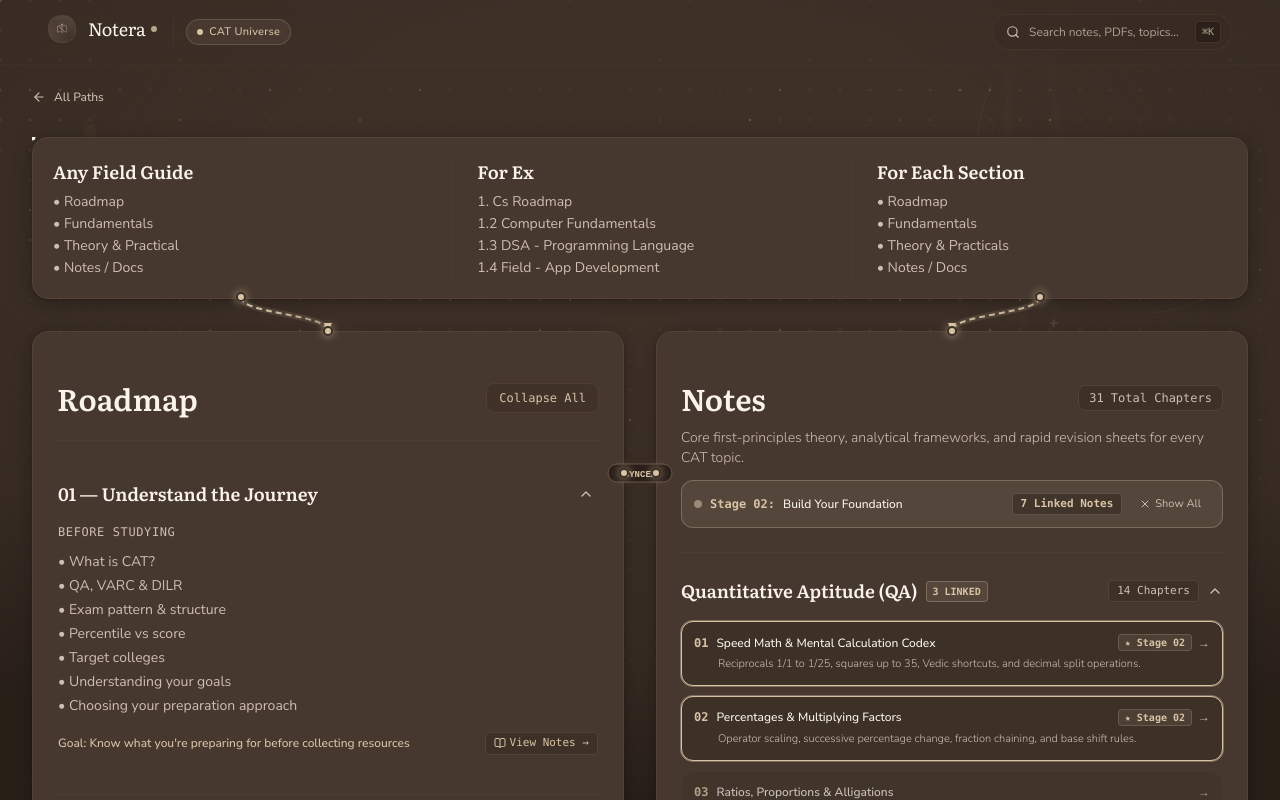
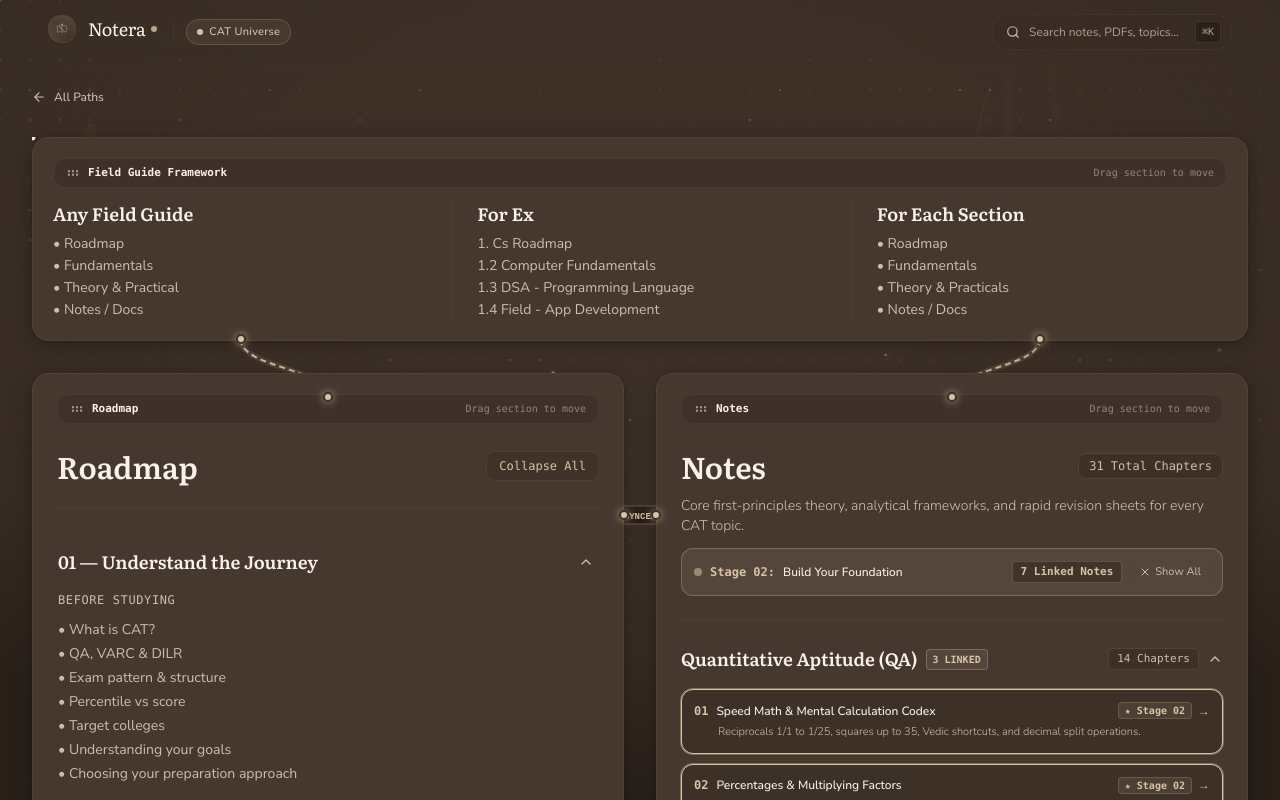
Before and after one commit to AbhinavXDayal/Notera, a React (Vite) app: page / in a window 1280 px wide. Both pictures are taken after a click on the element 410 px from the left and 327 px from the top of the page. Shown: the top 800 px of the page. Built offline with nearby package versions, Linux system fonts and the light colour scheme.

Commit message:
Enable smooth section dragging across Field Guide, Roadmap, and Notes with live updating connector lines

```diff
--- a/src/components/cat/CatOverviewTab.tsx
+++ b/src/components/cat/CatOverviewTab.tsx
@@ -1,5 +1,13 @@
 import React, { useState, useRef, useEffect, useCallback } from "react";
-import { ArrowLeft, ChevronDown, Sparkles, BookOpen, X } from "lucide-react";
+import {
+  ArrowLeft,
+  ChevronDown,
+  Sparkles,
+  BookOpen,
+  X,
+  GripHorizontal,
+  RotateCcw,
+} from "lucide-react";
 
 export type CatTabType =
   | "overview"
@@ -431,6 +439,16 @@ export const CatOverviewTab: React.FC<CatOverviewTabProps> = ({
     roadmapToNotes?: { x1: number; y1: number; x2: number; y2: number };
   }>({});
 
+  // Drag state for moving the 3 sections freely on the board
+  const [cardOffsets, setCardOffsets] = useState<
+    Record<string, { x: number; y: number }>
+  >({
+    "field-guide": { x: 0, y: 0 },
+    roadmap: { x: 0, y: 0 },
+    notes: { x: 0, y: 0 },
+  });
+  const [draggingCard, setDraggingCard] = useState<string | null>(null);
+
   const updateCoordinates = useCallback(() => {
     if (!containerRef.current) return;
     const cRect = containerRef.current.getBoundingClientRect();
@@ -465,6 +483,53 @@ export const CatOverviewTab: React.FC<CatOverviewTabProps> = ({
     }
   }, []);
 
+  const handleCardDragStart = (e: React.PointerEvent, cardId: string) => {
+    if ((e.target as HTMLElement).closest("button, a, input, select")) return;
+    e.preventDefault();
+    e.stopPropagation();
+
+    setDraggingCard(cardId);
+    const startX = e.clientX;
+    const startY = e.clientY;
+    const initial = cardOffsets[cardId] || { x: 0, y: 0 };
+
+    const onPointerMove = (moveEvt: PointerEvent) => {
+      const dx = moveEvt.clientX - startX;
+      const dy = moveEvt.clientY - startY;
+      setCardOffsets((prev) => ({
+        ...prev,
+        [cardId]: {
+          x: initial.x + dx,
+          y: initial.y + dy,
+        },
+      }));
+      updateCoordinates();
+    };
+
+    const onPointerUp = () => {
+      window.removeEventListener("pointermove", onPointerMove);
+      window.removeEventListener("pointerup", onPointerUp);
+      setDraggingCard(null);
+      updateCoordinates();
+    };
+
+    window.addEventListener("pointermove", onPointerMove);
+    window.addEventListener("pointerup", onPointerUp);
+  };
+
+  const handleResetOffsets = () => {
+    setCardOffsets({
+      "field-guide": { x: 0, y: 0 },
+      roadmap: { x: 0, y: 0 },
+      notes: { x: 0, y: 0 },
+    });
+    setTimeout(updateCoordinates, 50);
+  };
+
+  const hasMoved = Object.values(cardOffsets).some(
+    (o) => o.x !== 0 || o.y !== 0,
+  );
+
   useEffect(() => {
     updateCoordinates();
     const handleResize = () => updateCoordinates();
@@ -485,7 +550,7 @@ export const CatOverviewTab: React.FC<CatOverviewTabProps> = ({
       observer.disconnect();
       clearTimeout(timer);
     };
-  }, [updateCoordinates, openSections, openNoteCategories, activeStageId]);
+  }, [updateCoordinates, openSections, openNoteCategories, activeStageId, cardOffsets]);
 
   const toggleNoteCategory = (category: string) => {
     setOpenNoteCategories((prev) => ({
@@ -554,7 +619,33 @@ export const CatOverviewTab: React.FC<CatOverviewTabProps> = ({
 
   // 1. Field Guide Card Content
   const renderFieldGuideCard = () => (
-    <div className="relative w-full rounded-2xl bg-surface-container border border-outline-variant p-4 sm:p-5 shadow-terra-card">
+    <div
+      style={{
+        transform: `translate3d(${cardOffsets["field-guide"]?.x || 0}px, ${cardOffsets["field-guide"]?.y || 0}px, 0)`,
+        zIndex: draggingCard === "field-guide" ? 40 : 20,
+      }}
+      className={`relative w-full rounded-2xl bg-surface-container border border-outline-variant p-4 sm:p-5 shadow-terra-card transition-shadow duration-150 ${
+        draggingCard === "field-guide"
+          ? "shadow-[0_20px_50px_rgba(0,0,0,0.5)] ring-1 ring-primary/50"
+          : ""
+      }`}
+    >
+      {/* Drag Handle */}
+      <div
+        onPointerDown={(e) => handleCardDragStart(e, "field-guide")}
+        className="flex items-center justify-between px-3 py-1.5 mb-3 rounded-xl bg-surface/70 hover:bg-surface border border-outline-variant/60 hover:border-primary/50 cursor-grab active:cursor-grabbing text-xs select-none transition-all group"
+      >
+        <div className="flex items-center space-x-2 text-secondary group-hover:text-primary transition-colors">
+          <GripHorizontal className="w-3.5 h-3.5 text-primary/70 group-hover:text-primary transition-colors" />
+          <span className="font-mono text-[11px] font-semibold text-on-surface">
+            Field Guide Framework
+          </span>
+        </div>
+        <span className="text-[10px] font-mono text-secondary/60 group-hover:text-secondary transition-colors">
+          Drag section to move
+        </span>
+      </div>
+
       <div className="grid grid-cols-1 md:grid-cols-3 gap-4 md:gap-6 md:divide-x md:divide-outline-variant/50">
         {/* Section 1 */}
         <div className="relative space-y-1.5">
@@ -610,7 +701,33 @@ export const CatOverviewTab: React.FC<CatOverviewTabProps> = ({
 
   // 2. Roadmap Card Content
   const renderRoadmapCard = () => (
-    <div className="relative w-full rounded-2xl bg-surface-container border border-outline-variant p-5 sm:p-6 shadow-terra-card space-y-6">
+    <div
+      style={{
+        transform: `translate3d(${cardOffsets["roadmap"]?.x || 0}px, ${cardOffsets["roadmap"]?.y || 0}px, 0)`,
+        zIndex: draggingCard === "roadmap" ? 40 : 20,
+      }}
+      className={`relative w-full rounded-2xl bg-surface-container border border-outline-variant p-5 sm:p-6 shadow-terra-card space-y-6 transition-shadow duration-150 ${
+        draggingCard === "roadmap"
+          ? "shadow-[0_20px_50px_rgba(0,0,0,0.5)] ring-1 ring-primary/50"
+          : ""
+      }`}
+    >
+      {/* Drag Handle */}
+      <div
+        onPointerDown={(e) => handleCardDragStart(e, "roadmap")}
+        className="flex items-center justify-between px-3 py-1.5 -mt-1 mb-1 rounded-xl bg-surface/70 hover:bg-surface border border-outline-variant/60 hover:border-primary/50 cursor-grab active:cursor-grabbing text-xs select-none transition-all group"
+      >
+        <div className="flex items-center space-x-2 text-secondary group-hover:text-primary transition-colors">
+          <GripHorizontal className="w-3.5 h-3.5 text-primary/70 group-hover:text-primary transition-colors" />
+          <span className="font-mono text-[11px] font-semibold text-on-surface">
+            Roadmap
+          </span>
+        </div>
+        <span className="text-[10px] font-mono text-secondary/60 group-hover:text-secondary transition-colors">
+          Drag section to move
+        </span>
+      </div>
+
       {/* Top Connection Pin from Field Guide */}
       <div
         ref={anchorRoadmapTopRef}
@@ -1749,8 +1866,32 @@ ACCURACY → What causes my mistakes?`}
   const renderNotesCard = () => (
     <div
       id="notes-card"
-      className="relative w-full rounded-2xl bg-surface-container border border-outline-variant p-5 sm:p-6 shadow-terra-card space-y-6 scroll-mt-20"
+      style={{
+        transform: `translate3d(${cardOffsets["notes"]?.x || 0}px, ${cardOffsets["notes"]?.y || 0}px, 0)`,
+        zIndex: draggingCard === "notes" ? 40 : 20,
+      }}
+      className={`relative w-full rounded-2xl bg-surface-container border border-outline-variant p-5 sm:p-6 shadow-terra-card space-y-6 scroll-mt-20 transition-shadow duration-150 ${
+        draggingCard === "notes"
+          ? "shadow-[0_20px_50px_rgba(0,0,0,0.5)] ring-1 ring-primary/50"
+          : ""
+      }`}
     >
+      {/* Drag Handle */}
+      <div
+        onPointerDown={(e) => handleCardDragStart(e, "notes")}
+        className="flex items-center justify-between px-3 py-1.5 -mt-1 mb-1 rounded-xl bg-surface/70 hover:bg-surface border border-outline-variant/60 hover:border-primary/50 cursor-grab active:cursor-grabbing text-xs select-none transition-all group"
+      >
+        <div className="flex items-center space-x-2 text-secondary group-hover:text-primary transition-colors">
+          <GripHorizontal className="w-3.5 h-3.5 text-primary/70 group-hover:text-primary transition-colors" />
+          <span className="font-mono text-[11px] font-semibold text-on-surface">
+            Notes
+          </span>
+        </div>
+        <span className="text-[10px] font-mono text-secondary/60 group-hover:text-secondary transition-colors">
+          Drag section to move
+        </span>
+      </div>
+
       {/* Top Connection Pin from Field Guide */}
       <div
         ref={anchorNotesTopRef}
@@ -2141,9 +2282,9 @@ ACCURACY → What causes my mistakes?`}
 
   return (
     <div className="w-full px-3 sm:px-6 lg:px-8 py-6 space-y-6 fade-in">
-      {/* Top Header Row: Back Navigation */}
-      {onBackToPaths && (
-        <div className="flex items-center justify-between">
+      {/* Top Header Row: Back Navigation & Reset Layout Action */}
+      <div className="flex items-center justify-between gap-3">
+        {onBackToPaths ? (
           <button
             onClick={onBackToPaths}
             className="inline-flex items-center space-x-2 text-xs font-medium text-secondary hover:text-primary transition-colors cursor-pointer"
@@ -2151,8 +2292,22 @@ ACCURACY → What causes my mistakes?`}
             <ArrowLeft className="w-3.5 h-3.5" />
             <span>All Paths</span>
           </button>
-        </div>
-      )}
+        ) : (
+          <div />
+        )}
+
+        {hasMoved && (
+          <button
+            type="button"
+            onClick={handleResetOffsets}
+            className="inline-flex items-center space-x-1.5 px-3 py-1 rounded-lg bg-surface/80 hover:bg-surface border border-outline-variant hover:border-primary text-xs font-mono text-secondary hover:text-primary transition-all cursor-pointer shadow-xs"
+            title="Snap sections back to standard grid"
+          >
+            <RotateCcw className="w-3.5 h-3.5" />
+            <span>Reset Layout</span>
+          </button>
+        )}
+      </div>
 
       {/* Unified 3-Section Knowledge Flow Container with Interactive Connecting Lines */}
       <div ref={containerRef} className="relative space-y-8">
```
